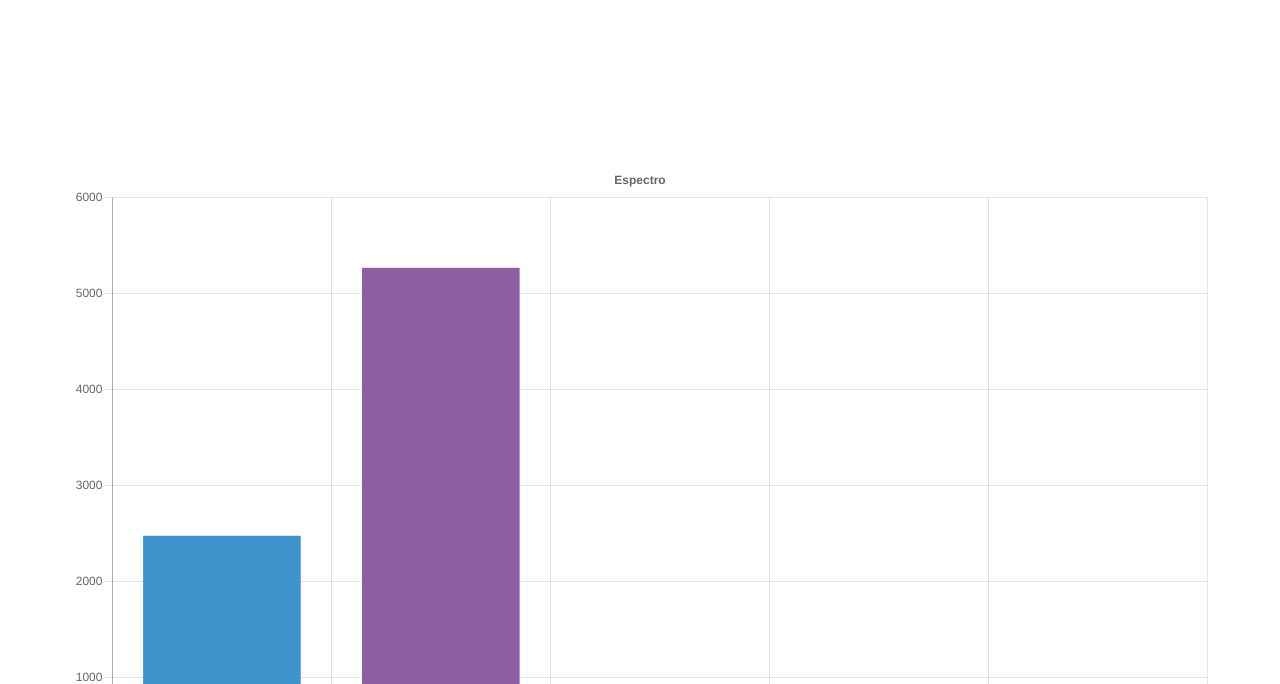
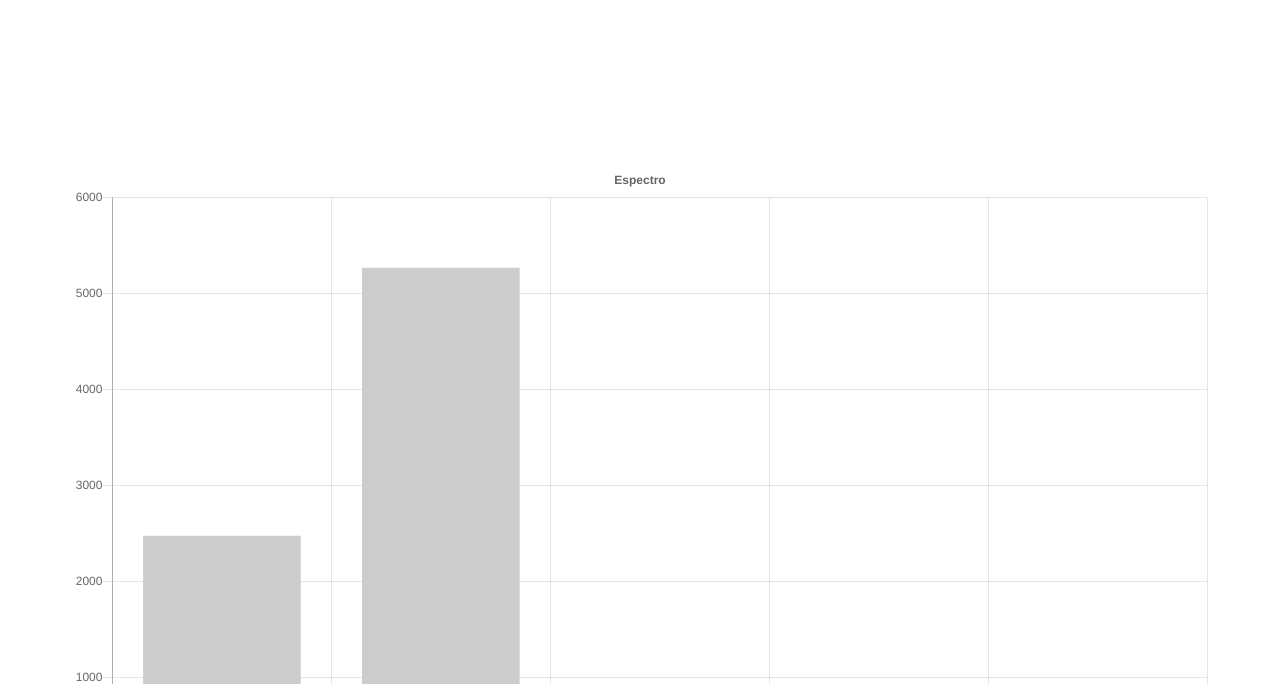
Before and after one commit to sbedoya96/testpg, a website: page resultados.html in a window 1280 px wide. Shown: the part 116-800 px from the top of the page. Drawn offline with nearby package versions, Linux system fonts and the light colour scheme.

Commit message:
final v2

```diff
--- a/resultados.html
+++ b/resultados.html
@@ -68,10 +68,10 @@
     </div>
     <nav class="menuppal">
       <ul>
-        <li><a href="../../../home.html">Home</a></li>
+        <li><a href="home.html">Home</a></li>
         <li><a href="../../../mix.html">Mezcla</a></li>
-        <li><a href="../../../resultados.html">Resultados</a></li>
-        <li><a href="../../../index.html">Logout</a></li>
+        <li><a href="resultados.html">Resultados</a></li>
+        <li><a href="index.html">Logout</a></li>
       </ul>
     </nav>
     <h1 style="text-align: center; margin-top:5% ;">Resultados</h1>
@@ -102,11 +102,11 @@
           {
             label: "Espectro",
             backgroundColor: [
-              "#3e95cd",
-              "#8e5ea2",
-              "#3cba9f",
-              "#e8c3b9",
-              "#c45850"
+              "#cccccc",
+              "#cccccc",
+              "#cccccc",
+              "#cccccc",
+              "#cccccc"
             ],
             data: [2478, 5267, 734, 784, 433]
           }
@@ -129,11 +129,11 @@
           {
             label: "Descripción",
             backgroundColor: [
-              "#3e95cd",
-              "#8e5ea2",
-              "#3cba9f",
-              "#e8c3b9",
-              "#c45850"
+              "#cccccc",
+              "#cccccc",
+              "#cccccc",
+              "#cccccc",
+              "#cccccc"
             ],
             data: [2478, 5267, 734, 784, 433]
           }
```
